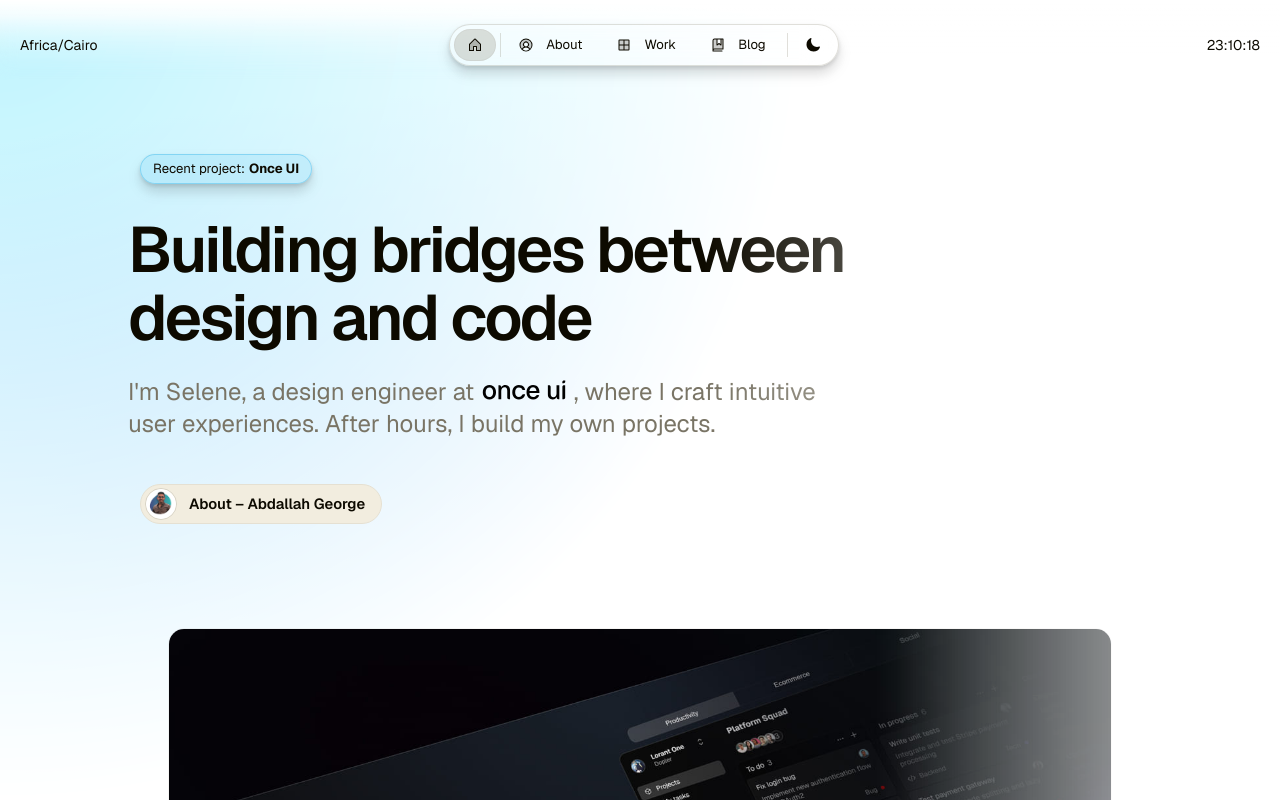
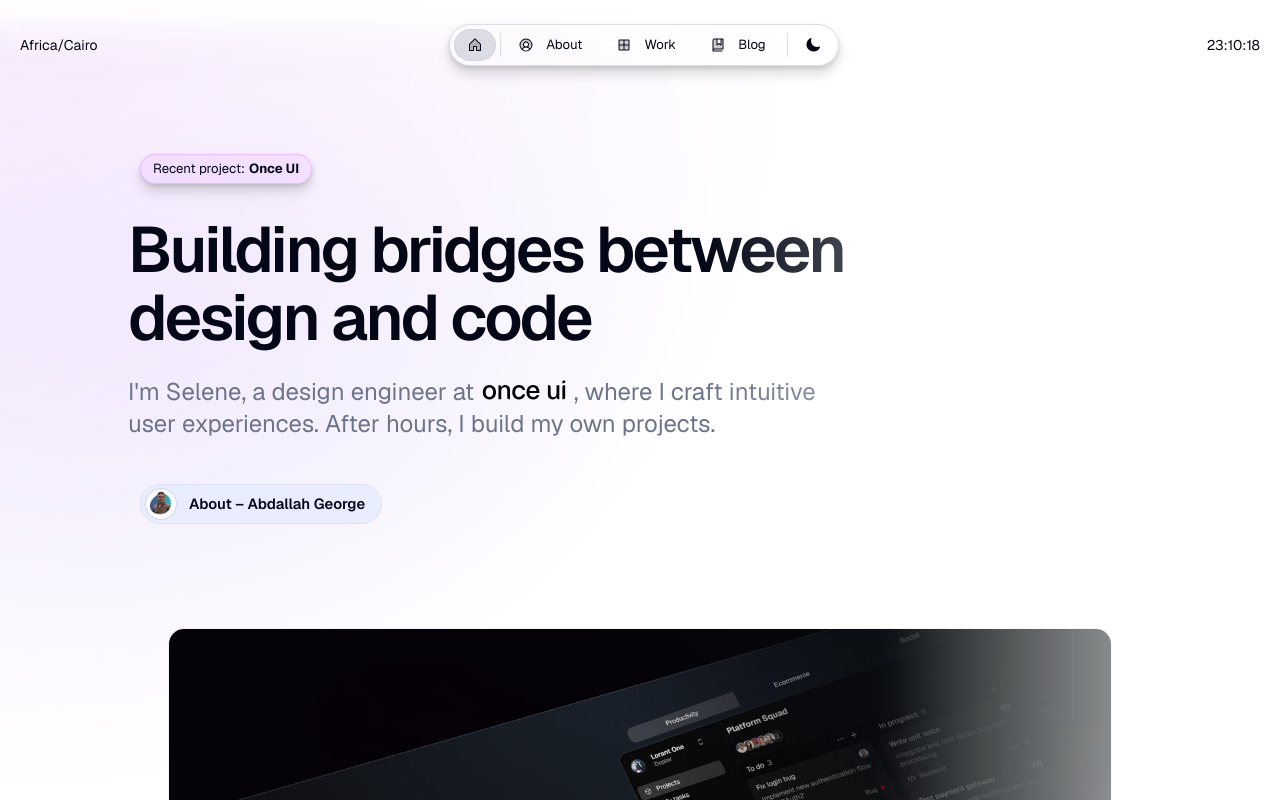
Before and after one commit to MinaaMedhatt/abdallah-portfolio, a Next.js app: page / in a window 1280 px wide. Shown: the top 800 px of the page. Built offline with nearby package versions, Linux system fonts and the light colour scheme.

Commit message:
Update config.js

```diff
--- a/src/app/resources/config.js
+++ b/src/app/resources/config.js
@@ -39,8 +39,8 @@ const font = {
 
 const style = {
   theme: "dark", // theme is not necessary when using ThemeProvider (default)
-  neutral: "sand", // sand | gray | slate
-  brand: "cyan", // blue | indigo | violet | magenta | pink | red | orange | yellow | moss | green | emerald | aqua | cyan
+  neutral: "slate", // sand | gray | slate
+  brand: "magenta", // blue | indigo | violet | magenta | pink | red | orange | yellow | moss | green | emerald | aqua | cyan
   accent: "indigo", // blue | indigo | violet | magenta | pink | red | orange | yellow | moss | green | emerald | aqua | cyan
   solid: "contrast", // color | contrast
   solidStyle: "flat", // flat | plastic
```
